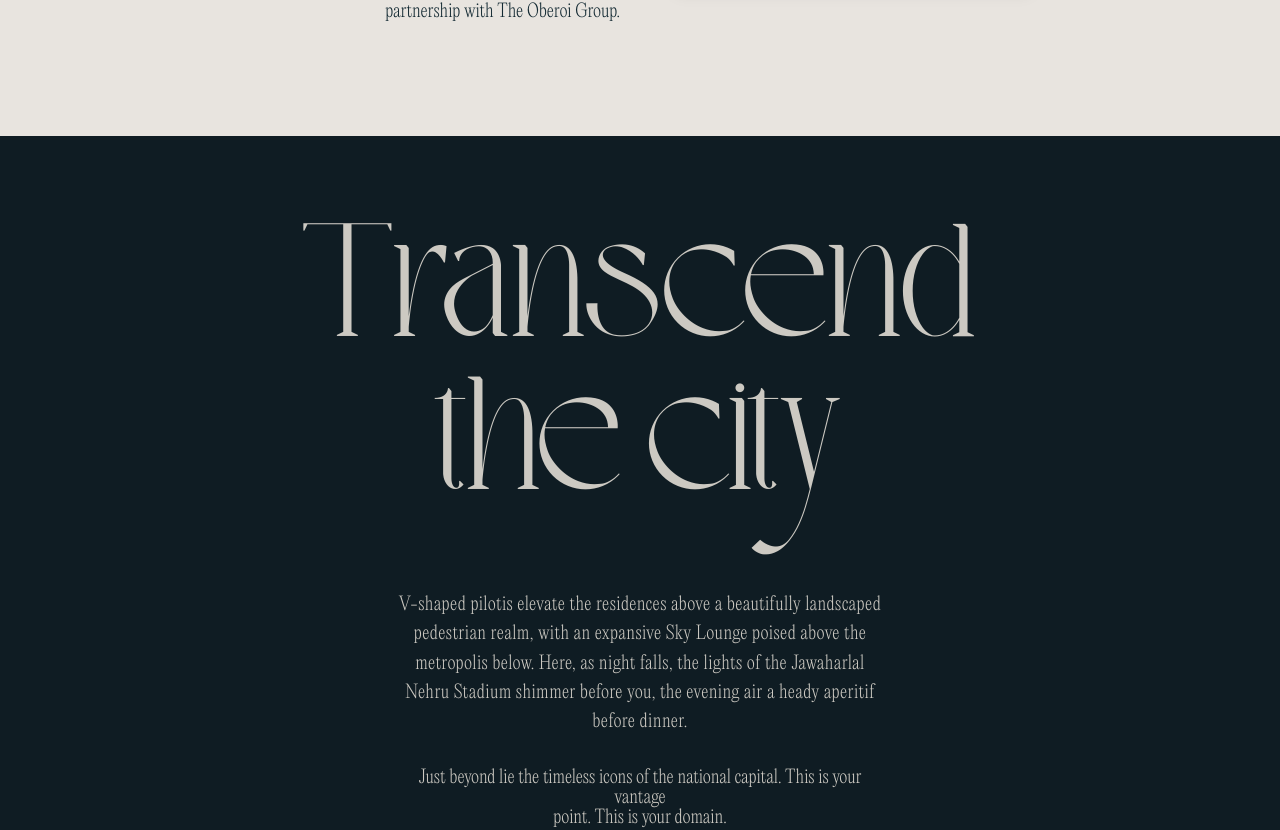
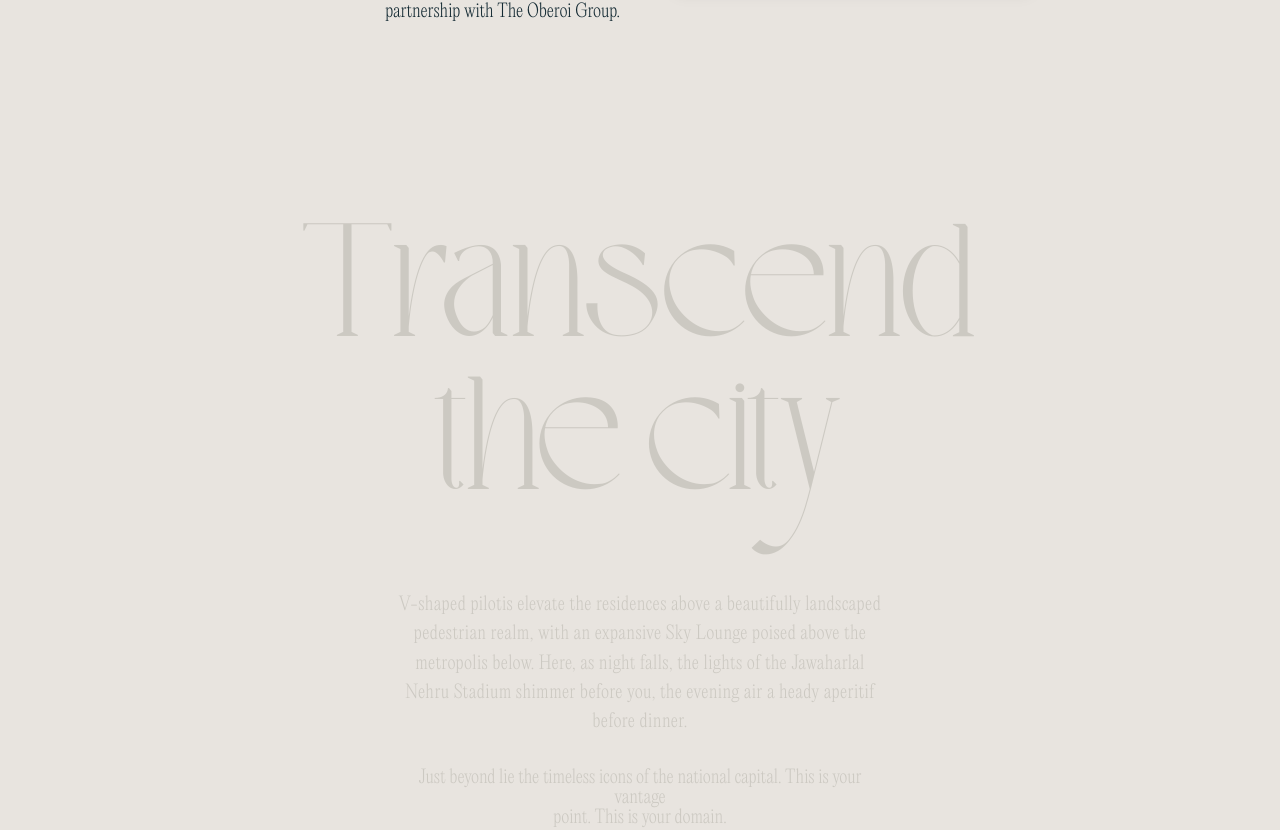
Before and after one commit to radheshyam545/radhe_prac, a React (Vite) app: page / in a window 1280 px wide. Shown: the part 1715-2545 px from the top of the page. Built offline with nearby package versions, Linux system fonts and the light colour scheme; a web font is replaced by a local one.

Commit message:
Update TranscendCity.jsx

```diff
--- a/src/components/TranscendCity.jsx
+++ b/src/components/TranscendCity.jsx
@@ -58,7 +58,7 @@
   }, []);
 
   return (
-    <div className="min-h-screen bg-[#0F1C23] text-[#CCC9C2] flex items-center justify-center">
+    <div className="min-h-screen  text-[#CCC9C2] flex items-center justify-center">
     {/* <div className="min-h-screen bg-[#0F1C23] text-[#CCC9C2] flex items-center justify-center"> */}
       <div className="text-center mx-4 py-0 md:py-[70px]">
         {/* Main Heading with fade-in effect */}
```
